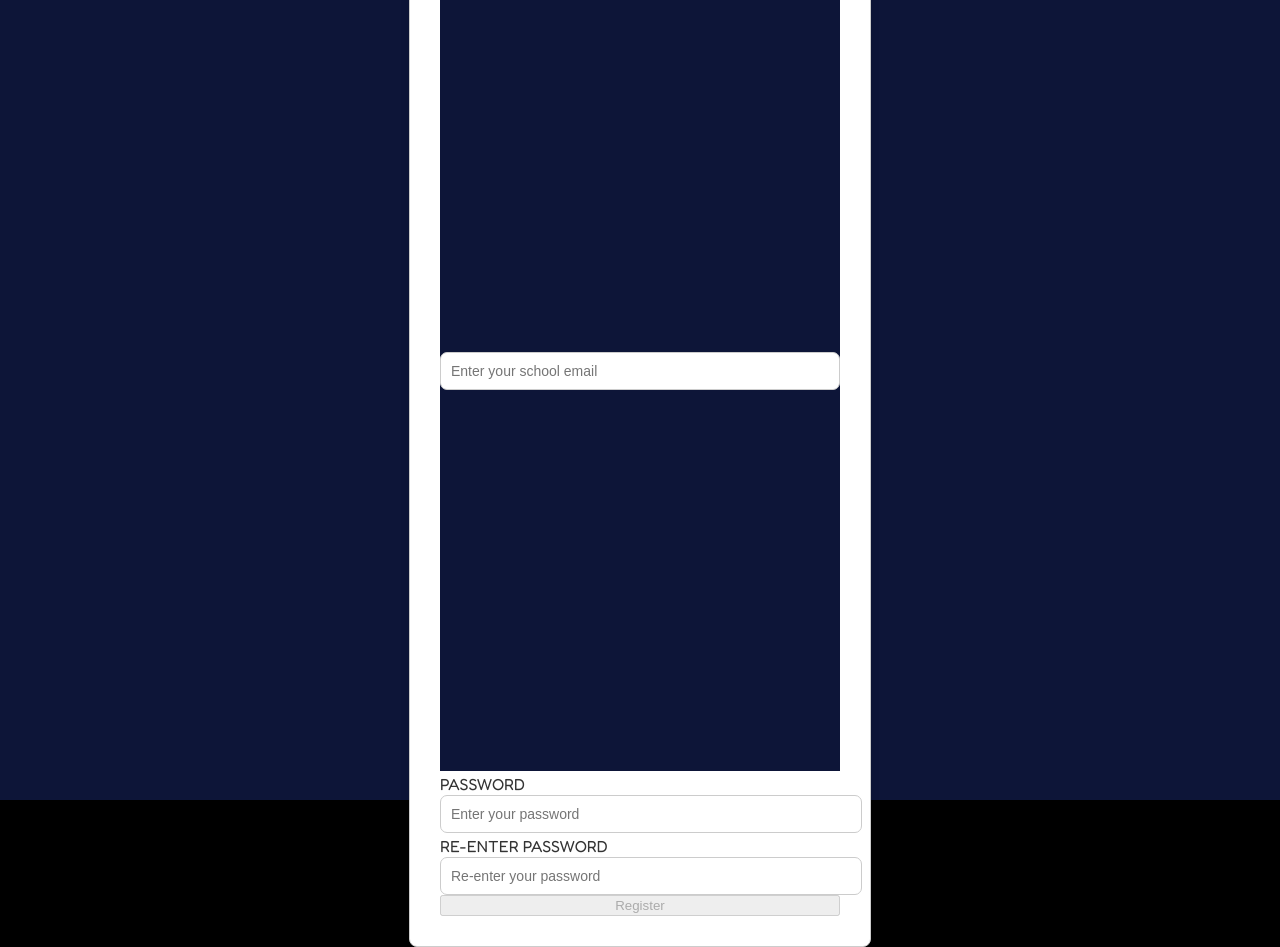
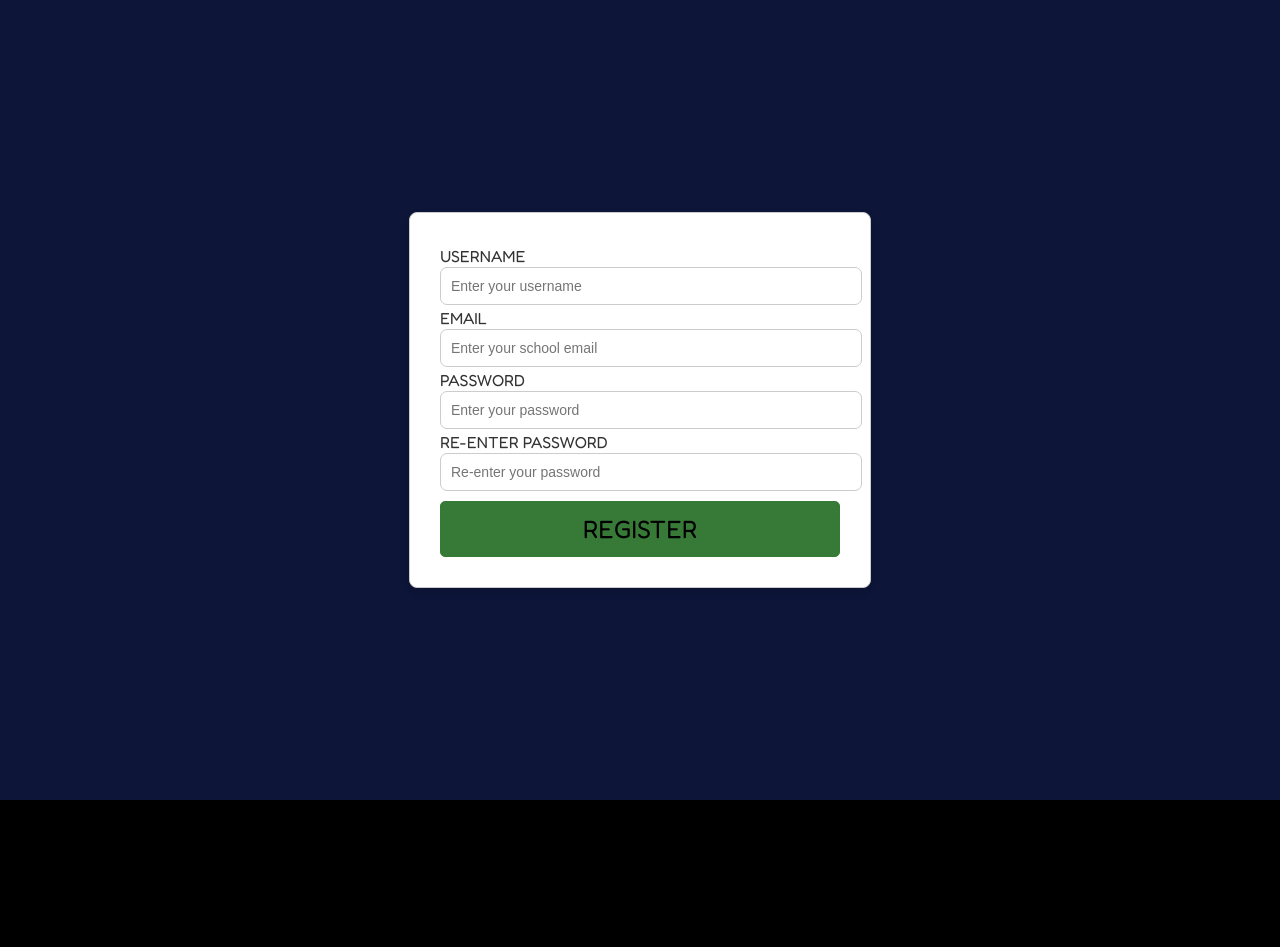
Before and after one commit to JNC-Enterprise/campus-lfg, a React (Vite) app: page /register in a window 1280 px wide. After the commit the page ends 800 px from the top, so only its background shows below. Built offline with nearby package versions, Linux system fonts and the light colour scheme.

Commit message:
Fixed the Registration Screen css styling

```diff
--- a/src/pages/Registration.css
+++ b/src/pages/Registration.css
@@ -56,11 +56,12 @@
 .register-button {
     width: 100%;
     padding: 12px;
-    font-size: 16px;
-    font-weight: bold;
-    background-color: #4CAF50; /* Optional green background */
-    color: #ffffff; /* White text */
-    border: none;
+    margin-top: 10px;
+    font-family: Fredoka;
+    font-size: 25px;
+    background-color: #377a37; /* Optional green background */
+    color: black; /* White text */
+    border: 1px solid #377a37;
     border-radius: 5px;
     cursor: pointer;
     transition: background-color 0.3s ease;
@@ -78,9 +79,8 @@
 .checkmark {
     color: green;
     position: absolute;
-    right: 8px;
-    top: 50%;
-    transform: translateY(-50%);
+    right: 35vw;
+    top: 43vh;
 }
 
 .error-text {
--- a/src/pages/Registration.jsx
+++ b/src/pages/Registration.jsx
@@ -70,7 +70,7 @@ function Registration() {
         <div>
           <label className="register-label">EMAIL</label>
           <br />
-          <div className="input-container">
+          <div >
             <input
               className={`register-input ${emailTouched && !isEmailValid ? 'input-error' : ''}`}
               type="text"
@@ -111,8 +111,8 @@ function Registration() {
             <span className="error-text">Passwords do not match</span>
           )}
         </div>
-        <button onClick={handleRegister} disabled={!isEmailValid || !doPasswordsMatch}>
-          Register
+        <button className="register-button" onClick={handleRegister} disabled={!isEmailValid || !doPasswordsMatch}>
+          REGISTER
         </button>
       </div>
     </div>
```
